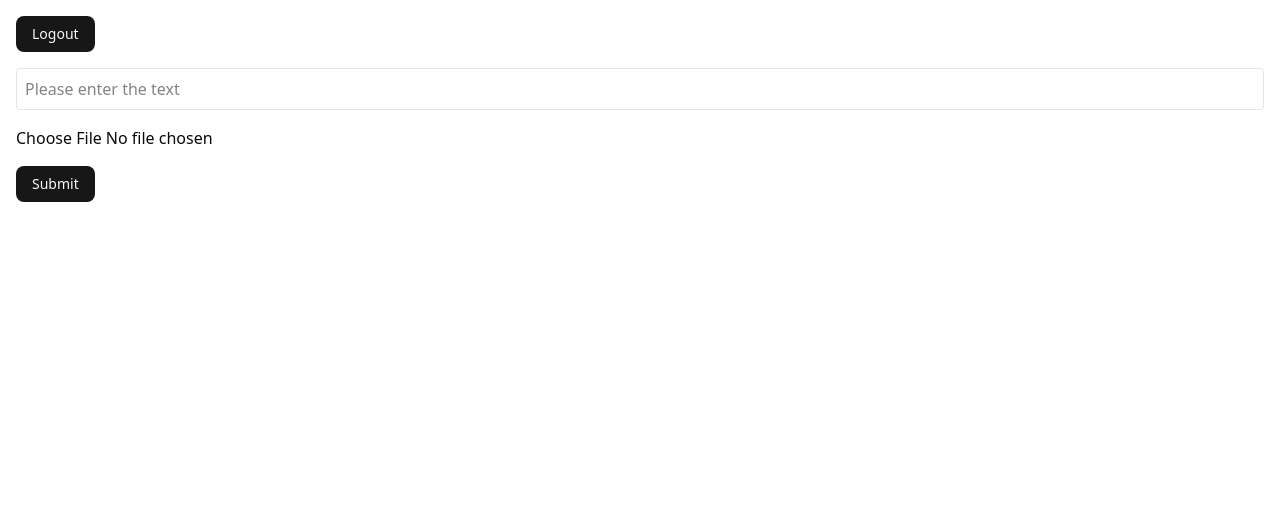
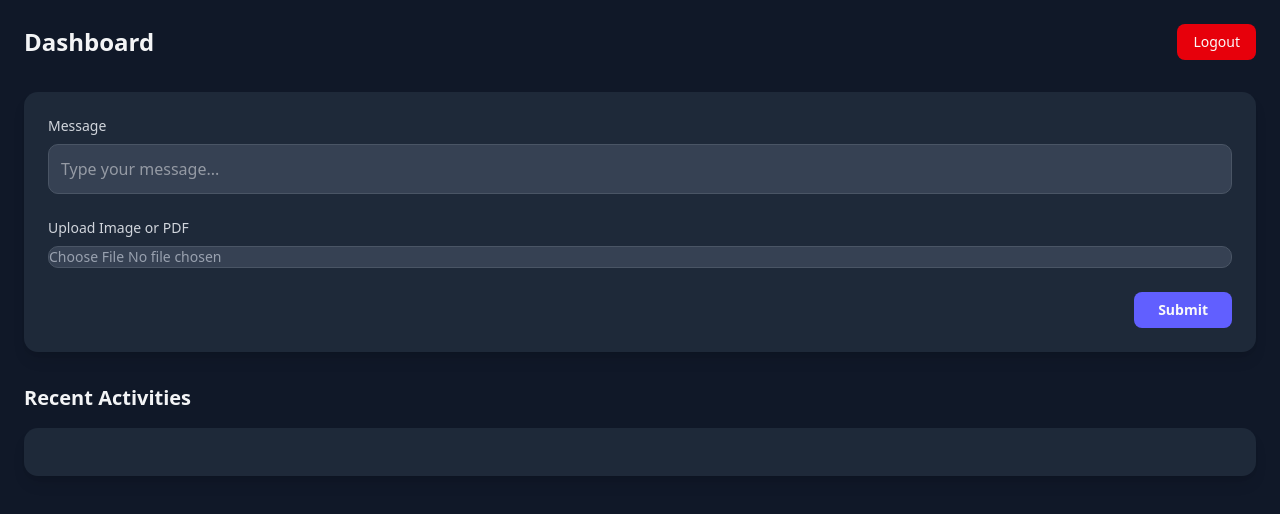
Before and after one commit to sanmaykant/aionyx, a React (Vite) app in the folder client/: page /dashboard in a window 1280 px wide. Shown: the top 514 px of the page. Built offline with nearby package versions, Linux system fonts and the light colour scheme; sample sign-in values are in the browser's storage.

Commit message:
frontend

```diff
--- a/client/src/App.jsx
+++ b/client/src/App.jsx
@@ -1,22 +1,36 @@
-import { useState } from 'react'
-import reactLogo from './assets/react.svg'
-import viteLogo from '/vite.svg'
-import './App.css'
-import { login } from './api/OAuthApi'
-
-async function HandleAuth() {
-  const resBody=await login()
-  const url=resBody.url;
-  window.location.href=url
-}
+import { BrowserRouter, Routes, Route } from "react-router-dom";
+import { RegisterPage } from "./pages/Register";
+import { DashboardPage } from "./pages/Dashboard";
+import "./App.css";
 
 function App() {
   return (
-    <>
-      <button onClick={HandleAuth}>Log in</button>
-    </>
-  )
+    <BrowserRouter>
+      <Routes>
+        {/* Register Page (Default) */}
+        <Route path="/" element={<RegisterPage />} />
+
+        {/* Dashboard Page */}
+        <Route path="/dashboard" element={<DashboardPage />} />
+
+        {/* Optional: Custom 404 Page */}
+        <Route
+          path="*"
+          element={
+            <div className="flex flex-col items-center justify-center min-h-screen bg-gray-900 text-white">
+              <h1 className="text-3xl font-bold mb-4">404 – Page Not Found</h1>
+              <a
+                href="/"
+                className="text-indigo-400 hover:text-indigo-300 underline"
+              >
+                Go back home
+              </a>
+            </div>
+          }
+        />
+      </Routes>
+    </BrowserRouter>
+  );
 }
 
-
-export default App
+export default App;
--- a/client/src/pages/Dashboard.jsx
+++ b/client/src/pages/Dashboard.jsx
@@ -12,9 +12,8 @@ export function DashboardPage() {
   const [newMessage, setNewMessage] = useState("");
   const [selectedFile, setSelectedFile] = useState(null);
   const [preview, setPreview] = useState(null);
-  const [activity, setActivity]=useState([]);
+  const [activity, setActivity] = useState([]);
 
-  // handle file selection (image or PDF)
   const handleFileChange = (e) => {
     const file = e.target.files[0];
     if (file) {
@@ -29,17 +28,14 @@ export function DashboardPage() {
     }
   };
 
-  // handle submit (send text + file)
   const handleSubmit = async () => {
     const formData = new FormData();
     formData.append("message", newMessage);
-    if (selectedFile) {
-      formData.append("file", selectedFile);
-    }
+    if (selectedFile) formData.append("file", selectedFile);
+
     try {
-      const acti=await sendMessage(formData);
+      const acti = await sendMessage(formData);
       setActivity(acti.body);
-      console.log(acti.body);
       setNewMessage("");
       setSelectedFile(null);
       setPreview(null);
@@ -49,42 +45,77 @@ export function DashboardPage() {
   };
 
   return (
-    <div className="p-4 space-y-4">
-      <Button onClick={logout}>Logout</Button>
+    <div className="min-h-screen bg-gray-900 text-gray-100 p-6">
+      <header className="flex justify-between items-center mb-8">
+        <h2 className="text-2xl font-semibold">Dashboard</h2>
+        <Button
+          onClick={logout}
+          className="bg-red-600 hover:bg-red-700 transition-colors"
+        >
+          Logout
+        </Button>
+      </header>
 
-      {/* Text Input */}
+      <div className="bg-gray-800 rounded-xl shadow-lg p-6 space-y-6">
+        {/* Message Input */}
+        <div>
+          <label className="block mb-2 text-sm font-medium text-gray-300">
+            Message
+          </label>
           <input
             type="text"
-        placeholder="Please enter the text"
-        className="border p-2 rounded w-full"
+            placeholder="Type your message..."
+            className="w-full p-3 rounded-lg bg-gray-700 border border-gray-600 focus:outline-none focus:ring-2 focus:ring-indigo-500"
             value={newMessage}
             onChange={(e) => setNewMessage(e.target.value)}
           />
+        </div>
 
-      {/* File Upload Input */}
+        {/* File Upload */}
+        <div>
+          <label className="block mb-2 text-sm font-medium text-gray-300">
+            Upload Image or PDF
+          </label>
           <input
             type="file"
             accept="image/*,application/pdf"
             onChange={handleFileChange}
-        className="block"
+            className="block w-full text-sm text-gray-400 border border-gray-600 rounded-lg cursor-pointer bg-gray-700 focus:outline-none focus:ring-2 focus:ring-indigo-500"
           />
+        </div>
 
-      {/* Preview Section */}
+        {/* Preview */}
         {preview && (
-        <div className="mt-2">
+          <div className="mt-4 flex justify-center">
             <img
               src={preview}
               alt="Preview"
-            className="w-48 h-48 object-cover rounded"
+              className="w-48 h-48 object-cover rounded-lg border border-gray-600"
             />
           </div>
         )}
         {selectedFile && selectedFile.type === "application/pdf" && (
-        <p className="text-sm text-gray-500 mt-2">📄 {selectedFile.name}</p>
+          <p className="text-sm text-gray-400 mt-2">📄 {selectedFile.name}</p>
         )}
+
+        {/* Submit Button */}
+        <div className="flex justify-end">
+          <Button
+            onClick={handleSubmit}
+            className="bg-indigo-500 hover:bg-indigo-600 px-6 py-2 font-semibold"
+          >
+            Submit
+          </Button>
+        </div>
+      </div>
+
+      {/* Activities Section */}
+      <div className="mt-8">
+        <h3 className="text-xl font-semibold mb-4">Recent Activities</h3>
+        <div className="bg-gray-800 rounded-xl p-6 shadow-lg">
           <Activities activitiesArray={activity} />
-      {/* Submit Button */}
-      <Button onClick={handleSubmit}>Submit</Button>
+        </div>
+      </div>
     </div>
   );
 }
--- a/client/src/pages/Register.jsx
+++ b/client/src/pages/Register.jsx
@@ -1,26 +1,63 @@
-import { login } from "@/api/OAuthApi"
-import { Button } from "@/components/ui/button"
-import { useEffect } from "react"
-import { useNavigate, useSearchParams } from "react-router"
+import { login } from "@/api/OAuthApi";
+import { Button } from "@/components/ui/button";
+import { useEffect } from "react";
+import { useNavigate, useSearchParams } from "react-router";
 
 export function RegisterPage() {
-    const navigate = useNavigate()
-    const [ searchParams ] = useSearchParams()
-    const accessToken = searchParams.get("accessToken")
+  const navigate = useNavigate();
+  const [searchParams] = useSearchParams();
+  const accessToken = searchParams.get("accessToken");
 
-    const handleRegister = async () => {
-        const { url } = await login()
-        window.location.href = url
-    }
+  const handleRegister = async () => {
+    const { url } = await login();
+    window.location.href = url;
+  };
 
-    useEffect(() => {
-        if (!accessToken) {
-            return
-        }
+  useEffect(() => {
+    if (!accessToken) return;
+    localStorage.setItem("access-token", accessToken);
+    navigate("/dashboard");
+  }, [accessToken, navigate]);
 
-        localStorage.setItem("access-token", accessToken)
-        navigate("/dashboard")
-    })
+  return (
+    <div className="flex h-screen items-center justify-center bg-gradient-to-br from-gray-900 via-gray-800 to-gray-700 text-white px-4">
+      <div className="bg-gray-800 p-10 rounded-2xl shadow-2xl w-full max-w-lg text-center">
+        {/* Header */}
+        <h1 className="text-4xl font-bold mb-4 text-white tracking-wide">
+          Welcome to <span className="text-indigo-400">Aionyx</span>
+        </h1>
+        <p className="mb-8 text-gray-300 text-lg leading-relaxed">
+          We help you stay productive by automatically managing your meetings.
+          Aionyx connects with your <span className="font-semibold">Gmail</span> and{" "}
+          <span className="font-semibold">Telegram</span> to intelligently
+          extract event details and <span className="text-indigo-400">schedule meetings</span>{" "}
+          for you — no manual work needed.
+        </p>
 
-    return <Button onClick={handleRegister}>Register</Button>
+        {/* Features Section */}
+        <div className="text-left mb-8 space-y-3">
+          <h2 className="text-xl font-semibold text-indigo-400 mb-2">What We Do:</h2>
+          <ul className="list-disc list-inside text-gray-300 text-sm space-y-2">
+            <li>🔍 Scrape meeting information from Gmail and Telegram messages</li>
+            <li>📅 Automatically schedule meetings in your preferred calendar</li>
+            <li>🤖 Save your time by eliminating manual meeting coordination</li>
+            <li>🔒 Secure OAuth-based login — your data stays private</li>
+          </ul>
+        </div>
+
+        {/* Register Button */}
+        <Button
+          onClick={handleRegister}
+          className="w-full bg-indigo-500 hover:bg-indigo-600 transition-colors text-lg font-semibold py-3 rounded-lg"
+        >
+          Get Started with OAuth
+        </Button>
+
+        {/* Footer Note */}
+        <p className="mt-6 text-sm text-gray-400">
+          By continuing, you allow Aionyx to securely connect to your Gmail and Telegram accounts.
+        </p>
+      </div>
+    </div>
+  );
 }
```
Also changed, not shown: 2 other files (tests, documents, lock files or other folders). Lines whose indentation alone changed are shown as unchanged.
